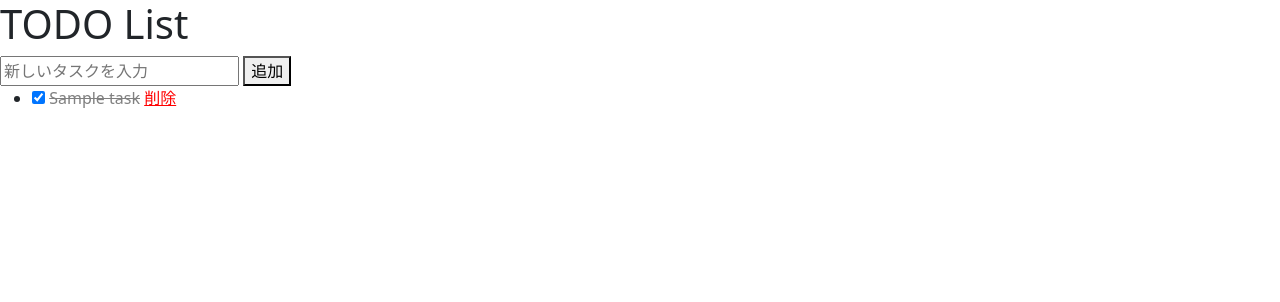
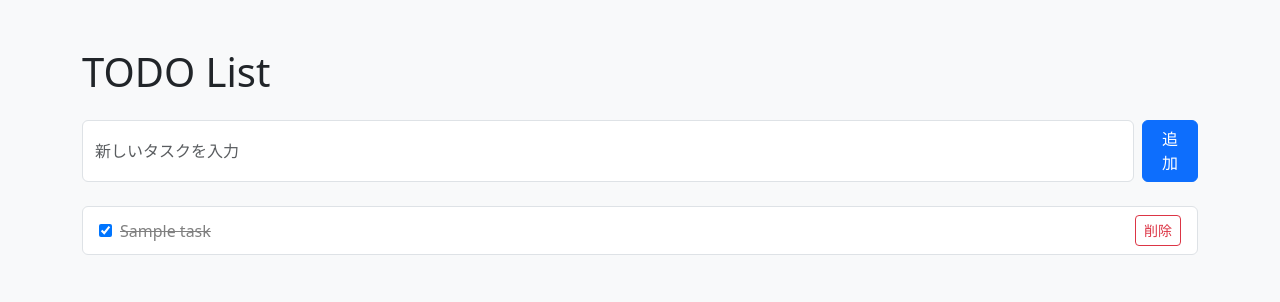
Before and after one commit to itsme03up/django-todo-app, a Django app: page / in a window 1280 px wide. Shown: the top 302 px of the page. Run offline with Django 5.2, Linux system fonts and the light colour scheme; tables that the repository leaves empty hold one stand-in row (values such as "Sample post").

Commit message:
Refactor HTML structure for improved readability and styling

```diff
--- a/todo/templates/todo/index.html
+++ b/todo/templates/todo/index.html
@@ -1,35 +1,42 @@
 <!DOCTYPE html>
 <html>
-
 <head>
     <meta charset="UTF-8">
     <title>My TODO List</title>
     <link href="https://cdn.jsdelivr.net/npm/bootstrap@5.3.0/dist/css/bootstrap.min.css" rel="stylesheet">
 </head>
+<body class="bg-light">
 
-<body>
-    <h1>TODO List</h1>
+    <div class="container py-5">
+        <h1 class="mb-4">TODO List</h1>
 
-    <form method="POST">
+        <form method="POST" class="d-flex gap-2 mb-4">
             {% csrf_token %}
-        <input type="text" name="title" placeholder="新しいタスクを入力">
-        <button type="submit">追加</button>
+            <input type="text" name="title" class="form-control" placeholder="新しいタスクを入力">
+            <button type="submit" class="btn btn-primary">追加</button>
         </form>
 
-    <ul>
+        <ul class="list-group">
             {% for task in tasks %}
-        <li>
-            <form action="{% url 'toggle_complete' task.id %}" method="post" style="display:inline;">
+                <li class="list-group-item d-flex justify-content-between align-items-center">
+                    <div class="d-flex align-items-center gap-2">
+                        <form action="{% url 'toggle_complete' task.id %}" method="post">
                             {% csrf_token %}
                             <input type="checkbox" onchange="this.form.submit()" {% if task.completed %}checked{% endif %}>
                         </form>
-            <span {% if task.completed %}style="text-decoration: line-through; color: gray;"{% endif %}>{{ task.title }}</span>
-            <a href="{% url 'delete_task' task.id %}" style="color:red;">削除</a>
+
+                        <span style="{% if task.completed %}text-decoration: line-through; color: gray;{% endif %}">
+                            {{ task.title }}
+                        </span>
+                    </div>
+
+                    <a href="{% url 'delete_task' task.id %}" class="btn btn-sm btn-outline-danger">削除</a>
                 </li>
             {% empty %}
-        <li>タスクがありません。</li>
+                <li class="list-group-item text-muted">タスクがありません。</li>
             {% endfor %}
         </ul>
+    </div>
+
 </body>
-
 </html>
```
Lines whose indentation alone changed are shown as unchanged.
